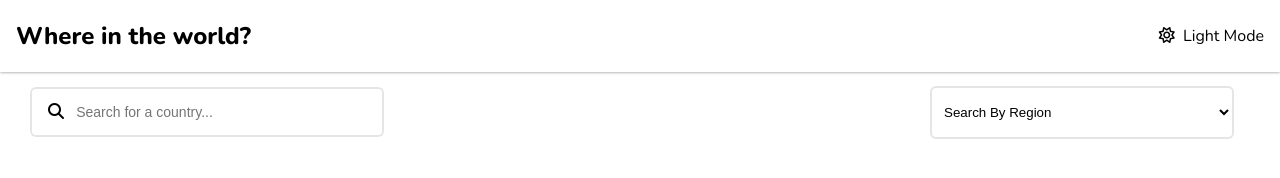
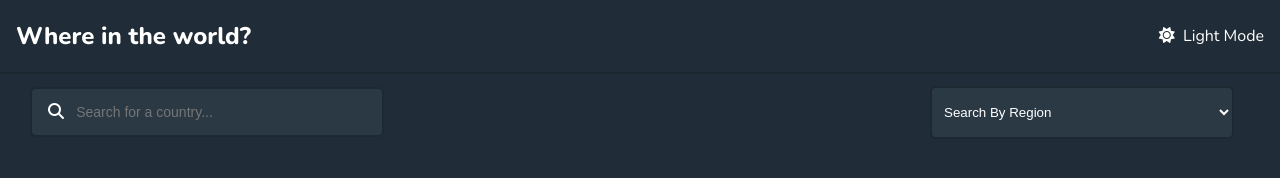
Before and after one commit to PravinPadalkar78/Countries_API_Project, a plain HTML site: page index.html in a window 1280 px wide. Both pictures are taken after a click on the element "Dark Mode". Drawn offline with nearby package versions, Linux system fonts and the light colour scheme; no server answers.

Commit message:
Fixed Dark/Light mode functionality

```diff
--- a/country.html
+++ b/country.html
@@ -18,7 +18,7 @@
     />
     <link rel="stylesheet" href="style.css" />
     <link rel="stylesheet" href="country.css" />
-    <script src="country.js" defer></script>
+    <script src="country.js" type="module" defer></script>
   </head>
   <body>
     <header class="header-container">
--- a/index.html
+++ b/index.html
@@ -6,10 +6,10 @@
     <link rel="stylesheet" href="style.css"></link>
     <link href="https://fonts.googleapis.com/css?family=Nunito:300,regular,500,600,700,800,900,200" rel="stylesheet" />
     <link rel="stylesheet" href="https://cdnjs.cloudflare.com/ajax/libs/font-awesome/6.6.0/css/all.min.css" integrity="sha512-Kc323vGBEqzTmouAECnVceyQqyqdsSiqLQISBL29aUW4U/M7pSPA/gEUZQqv1cwx4OnYxTxve5UMg5GT6L4JJg==" crossorigin="anonymous" referrerpolicy="no-referrer" />
-    <script src="script.js" defer></script>
+    <script src="script.js" type="module" defer></script>
     <title>Document</title>
 </head>
-<body class="dark">
+<body>
     <header class="header-container">
         <div class="header-content">
          <h2 class="title"><a href="/">Where in the world?</a></h2>
--- a/script.js
+++ b/script.js
@@ -1,9 +1,9 @@
 const countryContainer = document.querySelector(".countires-container");
 const select = document.querySelector("select");
-const inputText = document.querySelector('.search-container input');
-const themeChanger = document.querySelector('.theme-changer');
-const themeIcon = document.querySelector('.theme-changer i');
-let AllCountriesData = ''
+const inputText = document.querySelector(".search-container input");
+const themeChanger = document.querySelector(".theme-changer");
+const themeIcon = document.querySelector(".theme-changer i");
+let AllCountriesData = "";
 function renderCountries(data) {
   countryContainer.innerHTML = "";
   data.forEach((country) => {
@@ -27,8 +27,8 @@ function renderCountries(data) {
 
 fetch("https://restcountries.com/v3.1/all")
   .then((res) => res.json())
-  .then((data)=>{
-     AllCountriesData = data;
+  .then((data) => {
+    AllCountriesData = data;
     renderCountries(data);
   });
 
@@ -40,24 +40,47 @@ select.addEventListener("change", () => {
     .then(renderCountries);
 });
 
-inputText.addEventListener('input',(e)=>{
+inputText.addEventListener("input", (e) => {
   console.log(e.target.value);
-  let FilterdData =  AllCountriesData.filter((country)=>country.name.common.toLowerCase().includes(e.target.value.toLowerCase()))
-  renderCountries(FilterdData)
-})
+  let FilterdData = AllCountriesData.filter((country) =>
+    country.name.common.toLowerCase().includes(e.target.value.toLowerCase())
+  );
+  renderCountries(FilterdData);
+});
 
-themeChanger.addEventListener('click',(e)=>{
-  document.body.classList.toggle('dark');
+// if (localStorage.getItem("theme") == undefined) {
+//   localStorage.setItem("theme", "light");
+// }
+// themeChanger.addEventListener("click", (e) => {
+//   if (localStorage.getItem("theme") == "light") {
+//     themeChanger.innerHTML = `<i class="fa-solid fa-moon"></i>&nbsp;&nbsp;Dark Mode`;
+//     localStorage.theme = "dark";
+//     document.body.classList.remove("dark");
+//   } else {
+//     themeChanger.innerHTML = `<i class="fa-regular fa-sun"></i>&nbsp;&nbsp;Light Mode`;
+//     localStorage.theme = "light";
+//     document.body.classList.add("dark");
+//   }
 
-  if(themeChanger.innerHTML!=`<i class="fa-regular fa-sun"></i>&nbsp;&nbsp;Light Mode`)
+//   console.log(themeIcon);
+// });
+if(localStorage.isDarkMode ==null){
+  localStorage.setItem('isDarkMode',false)
+}
+
+themeChanger.addEventListener("click",(e)=>{
+  let isDark;
+  if(JSON.parse(localStorage.getItem('isDarkMode'))==true)
   {
-    themeChanger.innerHTML=`<i class="fa-regular fa-sun"></i>&nbsp;&nbsp;Light Mode`
+    localStorage.isDarkMode=false;
+      isDark=false;
+      document.body.classList.remove("dark")
   }
   else{
-    themeChanger.innerHTML=`<i class="fa-solid fa-moon"></i>&nbsp;&nbsp;Dark Mode`
+    localStorage.isDarkMode=true;
+    isDark=true;
+    document.body.classList.add("dark");
   }
-  themeIcon.classList.toggle('fa-moon');
-  themeIcon.classList.toggle('fa-sun');
-  console.log(themeIcon)
+  themeChanger.innerHTML = `<i class="fa-solid fa-${isDark? 'sun':'moon'}"></i>&nbsp;&nbsp;${isDark? 'Light':'Dark'} Mode`;
 
 })
--- a/style.css
+++ b/style.css
@@ -7,6 +7,7 @@ body{
     padding: 0;
     margin: 0;
     font-family:Nunito ,sans-serif;
+    transition: all 0.3s ease-in;
 }
 body.dark{
     --background-color:  hsl(207, 26%, 17%);
```
Also changed, not shown: country.js (+21 -11 lines), country.css (line endings or trailing spaces).
